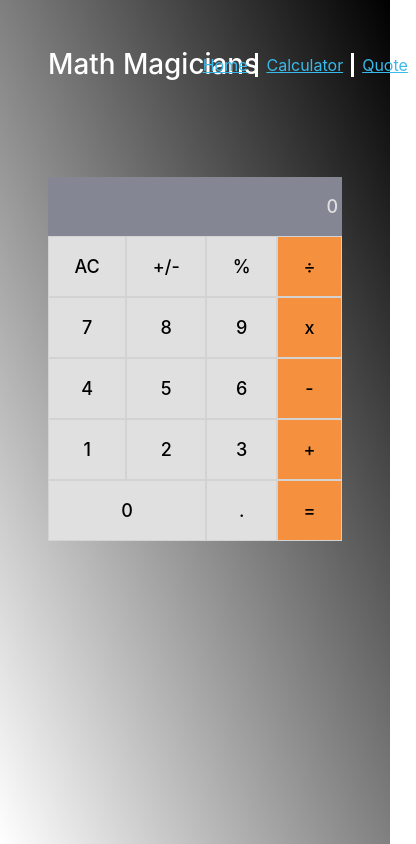
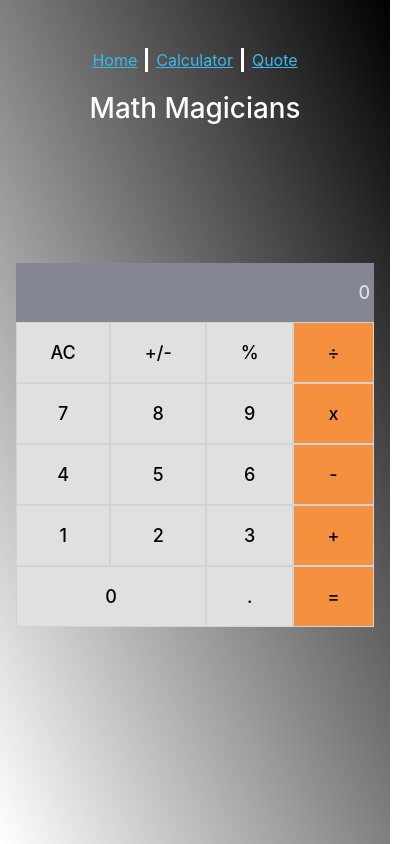
Before and after one commit to aboongm/math-magician, a React (Create React App) app: page /calculator in a window 390 px wide. Shown: the whole page, 416 px wide, since content can reach past the window. Built offline with nearby package versions, Linux system fonts and the light colour scheme.

Commit message:
Add basic style for mobile

```diff
--- a/src/App.js
+++ b/src/App.js
@@ -1,9 +1,11 @@
 import React from 'react';
 import { BrowserRouter, Routes, Route } from 'react-router-dom';
-import './App.css';
 import Calculator from './components/Calculator';
 import NavBar from './components/NavBar';
 import Home from './components/Home';
+import Quote from './components/Quote';
+
+import './App.css';
 
 function App() {
   return (
@@ -12,6 +14,7 @@ function App() {
         <Route path="/" element={<NavBar />}>
           <Route index element={<Home />} />
           <Route path="calculator" element={<Calculator />} />
+          <Route path="quote" element={<Quote />} />
         </Route>
       </Routes>
     </BrowserRouter>
--- a/src/components/Home.js
+++ b/src/components/Home.js
@@ -1,6 +1,6 @@
 const Home = () => (
   <>
-    <div className="text-white p-5">
+    <div className="text-white p-3">
       <h4 className="text-white">Home</h4>
       <p>
         Lorem ipsum dolor sit amet, consectetur adipisicing elit. Ex rerum, quam
--- a/src/components/NavBar.js
+++ b/src/components/NavBar.js
@@ -2,8 +2,8 @@ import { Outlet, Link } from 'react-router-dom';
 
 const NavBar = () => (
   <>
-    <nav className="d-flex align-items-center justify-content-between m-0 p-5">
-      <h1 className="m-0 p-0 text-white">Math Magicians</h1>
+    <nav className="mobile d-flex align-items-center justify-content-between m-0 p-5">
+      <h1 className="m-0 p-0 text-white pad1">Math Magicians</h1>
       <ul className="w-25 d-flex align-items-center justify-content-center m-0 p-0">
         <li className="border-end border-white border-3 px-2">
           <Link to="/">Home</Link>
--- /dev/null
+++ b/src/components/Quote.js
@@ -0,0 +1,12 @@
+const Quote = () => (
+  <>
+    <div className="text-white p-3">
+      <h4 className="text-white">
+        Mathematics is not about numbers, equations, computations, or
+        algorithms: it is about understanding. -Willian Paul Thurston
+      </h4>
+    </div>
+  </>
+);
+
+export default Quote;
--- a/src/index.css
+++ b/src/index.css
@@ -107,3 +107,22 @@ ul {
 li a {
   color: #3abaeb;
 }
+
+@media only screen and (max-width: 600px) {
+  .mobile {
+    display: flex !important;
+    flex-direction: column !important;
+    align-items: center !important;
+    justify-content: space-between !important;
+  }
+
+  .container {
+    max-width: 520px;
+    padding: 90px 16px 30px 16px !important;
+  }
+
+  .pad1 {
+    padding: 20px 0 0 0 !important;
+    order: 1 !important;
+  }
+}
```
